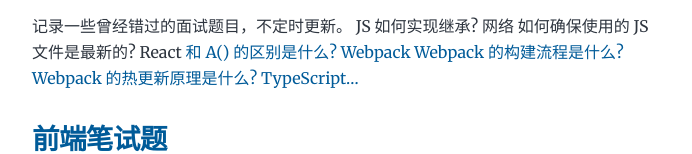
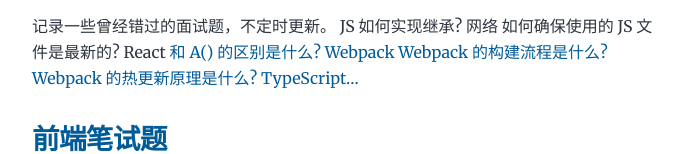
Before and after one commit to MistFrontendDeveloper/MistFrontendDeveloper.github.io, a Gatsby site: page / in a window 1280 px wide. Shown: the part 338-492 px from the top of the page, without its empty margins (292-984 px from the left). Built offline with nearby package versions, Linux system fonts and the light colour scheme; Gatsby itself is replaced by a stand-in of ours.

Commit message:
update: 更新博客

```diff
--- a/content/blog/前端面试错题本/index.md
+++ b/content/blog/前端面试错题本/index.md
@@ -3,7 +3,7 @@
 date: 2023-08-28
 ---
 
-记录一些曾经错过的面试题目，不定时更新。
+记录一些曾经错过的面试题，不定时更新。
 
 ## JS
 
```
